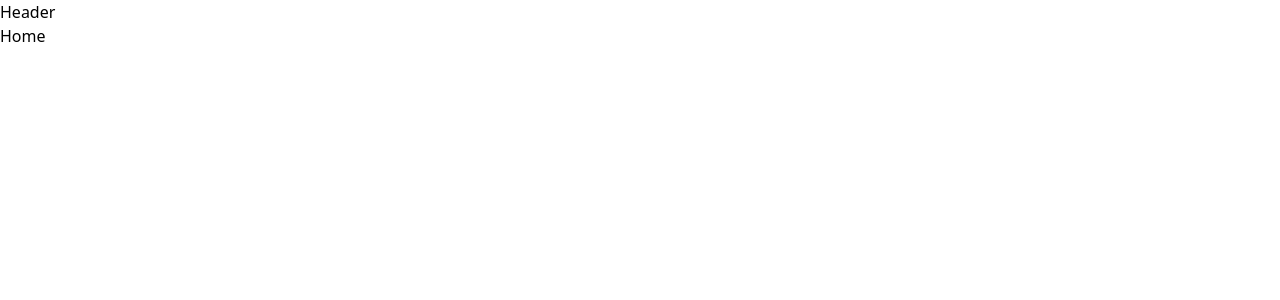
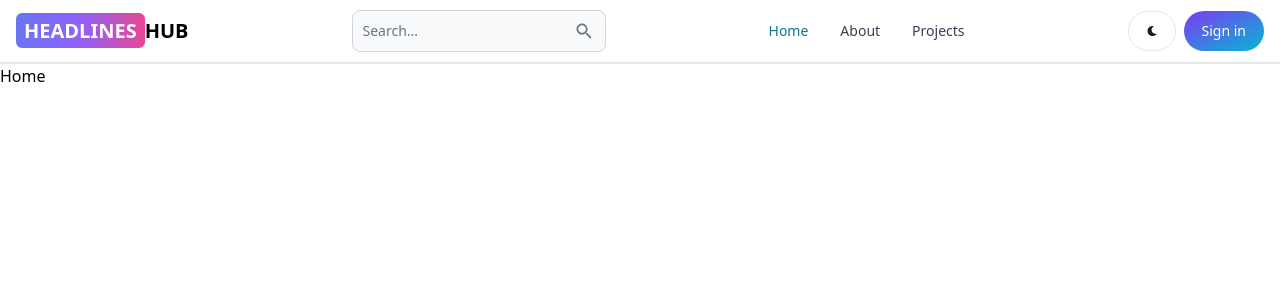
Before and after one commit to Navidullah/Blogging, a React (Vite) app in the folder client/: page / in a window 1280 px wide. Shown: the top 300 px of the page. Built offline with nearby package versions, Linux system fonts and the light colour scheme.

Commit message:
responsive Navbar

```diff
--- a/client/package.json
+++ b/client/package.json
@@ -14,6 +14,7 @@
     "flowbite-react": "^0.9.0",
     "react": "^18.3.1",
     "react-dom": "^18.2.0",
+    "react-icons": "^5.2.0",
     "react-router-dom": "^6.23.0"
   },
   "devDependencies": {
--- a/client/src/components/Header.jsx
+++ b/client/src/components/Header.jsx
@@ -1,7 +1,63 @@
 import React from "react";
+import {
+  Button,
+  Navbar,
+  NavbarCollapse,
+  NavbarToggle,
+  TextInput,
+} from "flowbite-react";
+import { Link, useLocation } from "react-router-dom";
+import { IoMdSearch } from "react-icons/io";
+import { FaMoon } from "react-icons/fa";
 
 const Header = () => {
-  return <div>Header</div>;
+  const path = useLocation().pathname;
+  return (
+    <Navbar className="border-b-2">
+      <Link
+        to="/"
+        className="self-center whitespace-nowrap text-sm sm:text-xl font-extrabold dark:text-white"
+      >
+        <span className="bg-gradient-to-r from-indigo-500 via-purple-500 to-pink-500 px-2 py-1 text-white rounded-md">
+          HEADLINES
+        </span>
+        HUB
+      </Link>
+      <form>
+        <TextInput
+          type="text"
+          placeholder="Search..."
+          rightIcon={IoMdSearch}
+          className="hidden lg:inline"
+        />
+        <Button className="w-12 h-10 lg:hidden" color="gray" pill>
+          <IoMdSearch />
+        </Button>
+      </form>
+      <div className="flex gap-2 md:order-2">
+        <Button className="w-12 h-10 hidden sm:inline" color="gray" pill>
+          <FaMoon />
+        </Button>
+        <Link to="/sign-in">
+          <Button gradientDuoTone="purpleToBlue" pill>
+            Sign in
+          </Button>
+        </Link>
+        <NavbarToggle />
+      </div>
+      <NavbarCollapse>
+        <Navbar.Link active={path === "/"} as={"div"}>
+          <Link to="/">Home</Link>
+        </Navbar.Link>
+        <Navbar.Link active={path === "/about"} as={"div"}>
+          <Link to="/about">About</Link>
+        </Navbar.Link>
+        <Navbar.Link active={path === "/projects"} as={"div"}>
+          <Link to="/projects">Projects</Link>
+        </Navbar.Link>
+      </NavbarCollapse>
+    </Navbar>
+  );
 };
 
 export default Header;
--- a/client/tailwind.config.js
+++ b/client/tailwind.config.js
@@ -3,7 +3,19 @@
 export default {
   content: ["./index.html", "./src/**/*.{js,ts,jsx,tsx}", flowbite.content()],
   theme: {
-    extend: {},
+    extend: {
+      fontWeight: {
+        hairline: 100,
+        thin: 200,
+        light: 300,
+        normal: 400,
+        medium: 500,
+        semibold: 600,
+        bold: 700,
+        extrabold: 800,
+        black: 900,
+      },
+    },
   },
   plugins: [flowbite.plugin()],
 };
```
Also changed, not shown: 1 other file (tests, documents, lock files or other folders).
